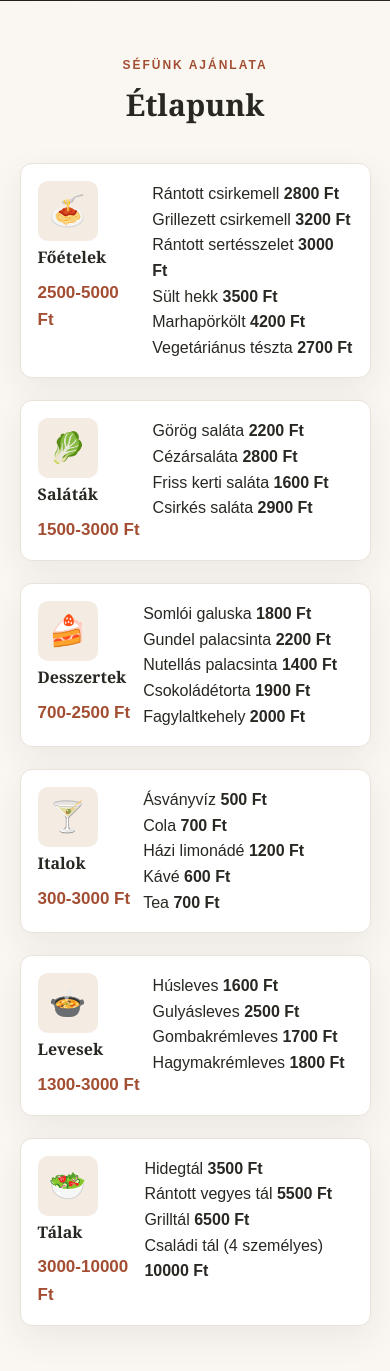
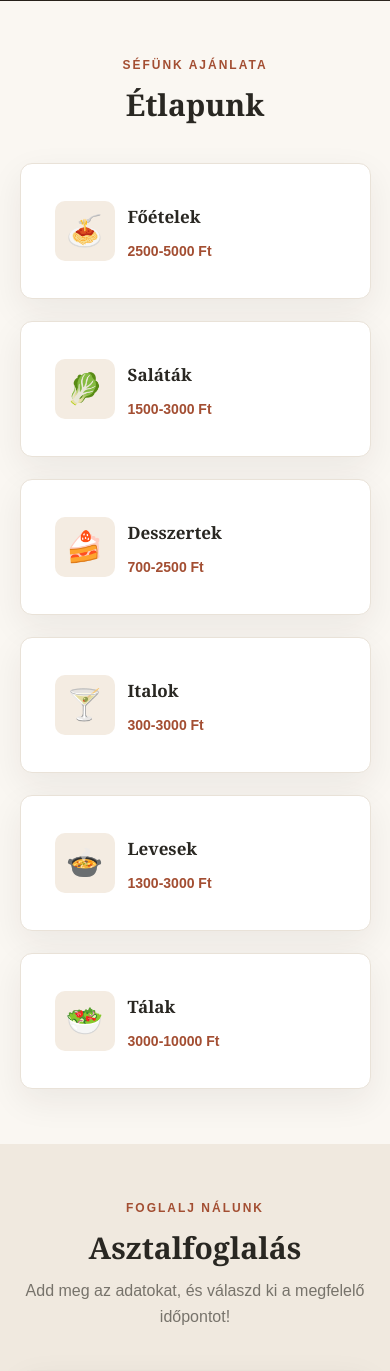
Before and after one commit to Oliver251251/Etterem-AFP, a PHP site: page / in a window 390 px wide. Shown: the part 559-1930 px from the top of the page. Run offline with PHP 8.4, Linux system fonts and the light colour scheme.

Commit message:
Update style.css

```diff
--- a/style.css
+++ b/style.css
@@ -287,6 +287,169 @@
     font-size: 17px;
 }
 
+/*Étlap 2.0*/
+
+
+/* LENYITHATÓ ÉTLAPKÁRTYÁK */
+
+.menu-card {
+    display: block;
+    padding: 0;
+    overflow: hidden;
+    cursor: pointer;
+    transition: box-shadow 0.3s ease, border-color 0.3s ease;
+}
+
+.menu-card:hover {
+    transform: translateY(-4px);
+    border-color: var(--primary);
+}
+
+/* Kattintható kártyafejléc */
+
+.menu-header {
+    width: 100%;
+    min-height: 132px;
+    padding: 24px;
+    display: flex;
+    align-items: center;
+    gap: 20px;
+    cursor: pointer;
+    user-select: none;
+}
+
+.menu-header .food-icon {
+    flex-shrink: 0;
+}
+
+.menu-header .menu-info {
+    flex: 1;
+}
+
+.menu-header .menu-info h3 {
+    margin: 4px 0 8px;
+    font-family: Georgia, serif;
+    font-size: 19px;
+}
+
+.menu-header .menu-info strong {
+    color: var(--primary);
+    font-size: 17px;
+}
+
+/* Lenyíló nyíl */
+
+.menu-header .arrow {
+    width: 35px;
+    height: 35px;
+    display: grid;
+    place-items: center;
+    border-radius: 50%;
+    background: #f4ece2;
+    color: var(--primary);
+    font-size: 25px;
+    transition: transform 0.3s ease, background 0.3s ease;
+}
+
+.menu-card.active .arrow {
+    transform: rotate(180deg);
+    background: var(--primary);
+    color: white;
+}
+
+/* Lenyíló étellista */
+
+.menu-content {
+    max-height: 0;
+    padding: 0 24px;
+    overflow: hidden;
+    opacity: 0;
+    transition:
+        max-height 0.4s ease,
+        opacity 0.3s ease,
+        padding 0.4s ease;
+}
+
+.menu-card.active .menu-content {
+    max-height: 600px;
+    padding: 0 24px 24px;
+    opacity: 1;
+}
+
+/* Egy étel sora */
+
+.food-item {
+    display: flex;
+    justify-content: space-between;
+    align-items: center;
+    gap: 12px;
+    padding: 13px 15px;
+    margin-top: 8px;
+    background: #faf7f2;
+    border: 1px solid var(--border);
+    border-radius: 7px;
+    font-size: 14px;
+    transition: background 0.2s ease;
+}
+
+.food-item:hover {
+    background: #f4ece2;
+}
+
+.food-item span {
+    color: var(--text);
+}
+
+.food-item strong {
+    flex-shrink: 0;
+    color: var(--primary);
+    font-size: 14px;
+}
+
+/* MOBILNÉZET */
+
+@media (max-width: 600px) {
+    .menu-header {
+        min-height: 100px;
+        padding: 17px;
+        gap: 13px;
+    }
+
+    .menu-header .food-icon {
+        width: 60px;
+        height: 60px;
+        font-size: 30px;
+    }
+
+    .menu-header .menu-info h3 {
+        font-size: 17px;
+    }
+
+    .menu-header .menu-info strong {
+        font-size: 14px;
+    }
+
+    .menu-header .arrow {
+        width: 30px;
+        height: 30px;
+        font-size: 21px;
+    }
+
+    .menu-card.active .menu-content {
+        padding: 0 15px 18px;
+    }
+
+    .food-item {
+        padding: 11px;
+        font-size: 12px;
+    }
+
+    .food-item strong {
+        font-size: 12px;
+    }
+}
+
+
 /*foglalás és infók*/
 
 .reservation-section {
@@ -423,14 +586,6 @@
     max-width: 1250px;
     margin: 0 auto;
     padding: 50px 5%;
-}
-
-.admin-login-section {
-    padding: 25px 0 75px;
-}
-
-.admin-login-section .section-heading h1 {
-    font-size: 36px;
 }
 
 .dashboard {
```
